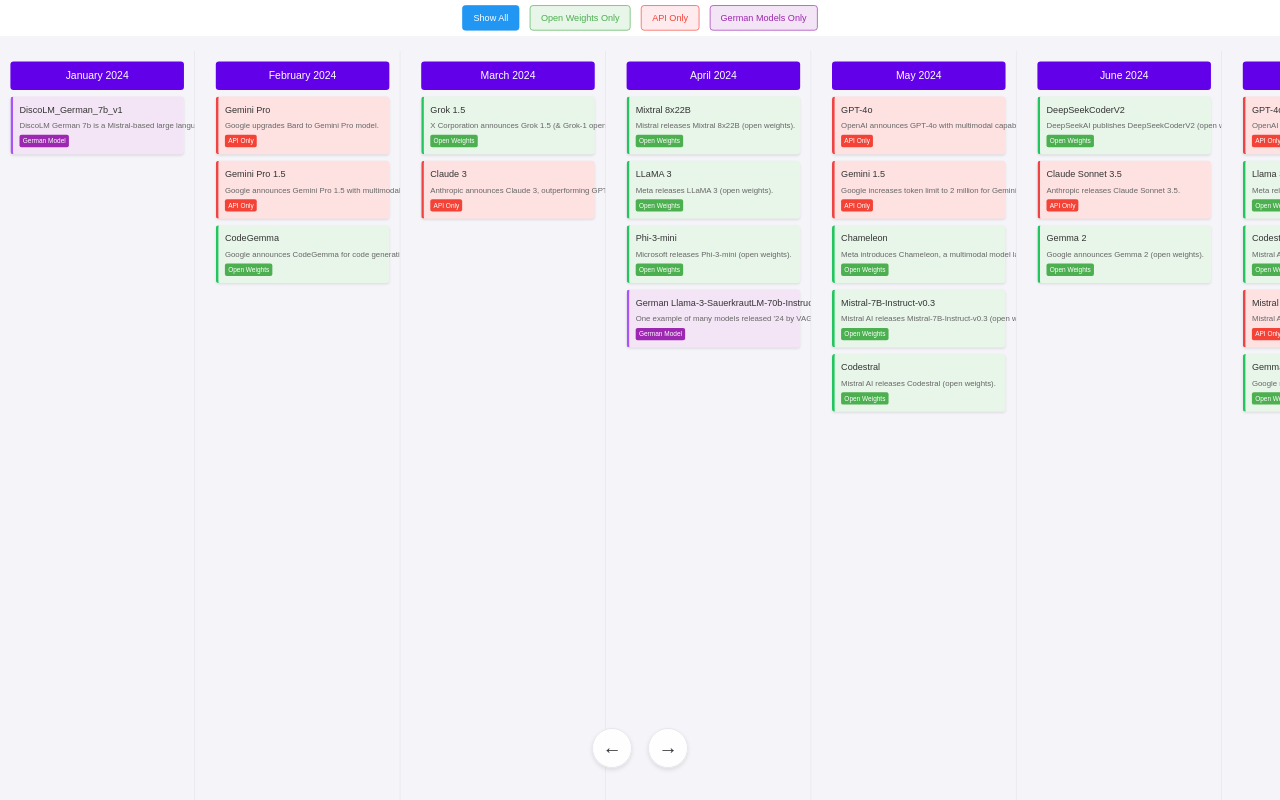
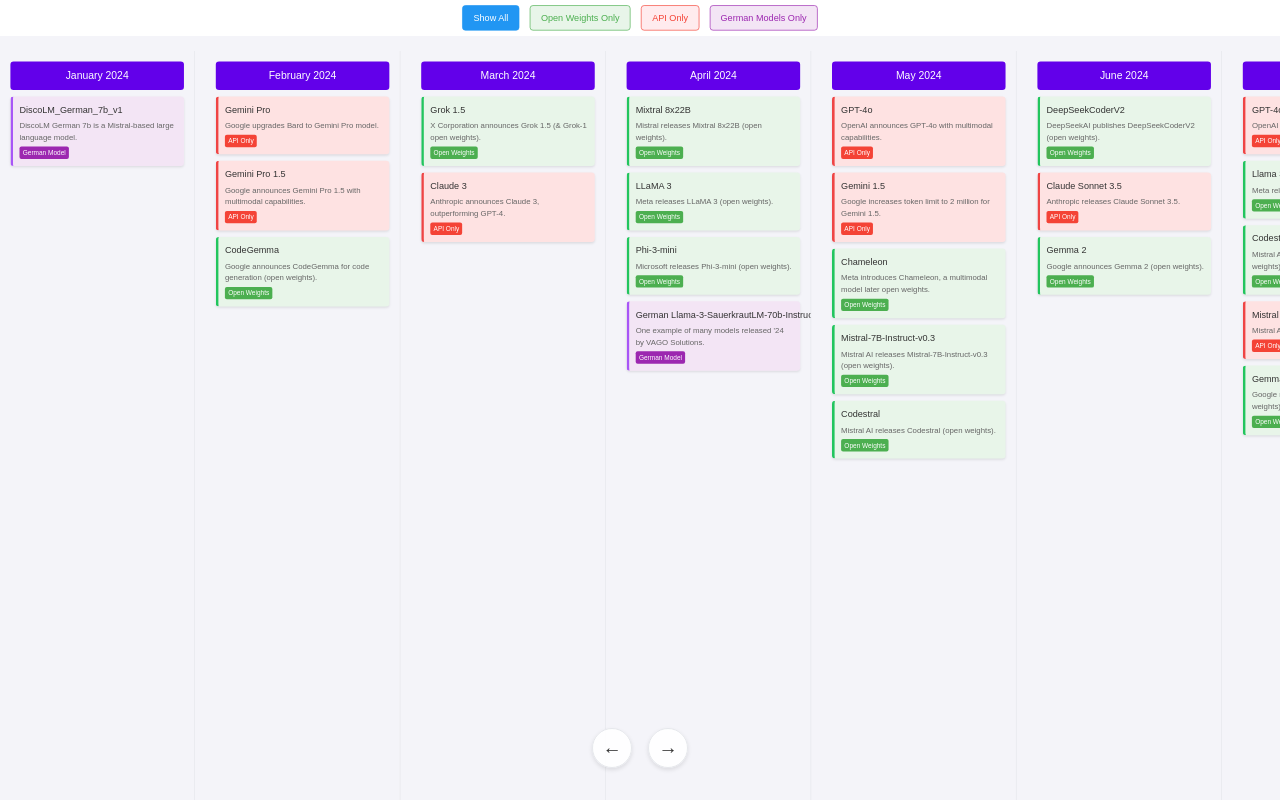
Before and after one commit to tifa365/llm_overview_2024, a Vue app: page / in a window 1280 px wide. Built offline with nearby package versions, Linux system fonts and the light colour scheme.

Commit message:
Fixed bug to let text not overflow the model card

```diff
--- a/src/components/TimelineCard.vue
+++ b/src/components/TimelineCard.vue
@@ -100,6 +100,8 @@
   box-shadow: 0 2px 4px rgba(0, 0, 0, 0.1);
   position: relative;
   transition: all 0.3s ease;
+  width: 100%;
+  min-height: fit-content;
 }
 
 .event.bg-red-50 {
@@ -123,6 +125,9 @@
   margin: 5px 0 0;
   font-size: 12px;
   color: #666;
+  white-space: normal;   /* Add this */
+  word-wrap: break-word; /* Add this */
+  overflow-wrap: break-word; /* Add this */
 }
 
 .tag {
```
